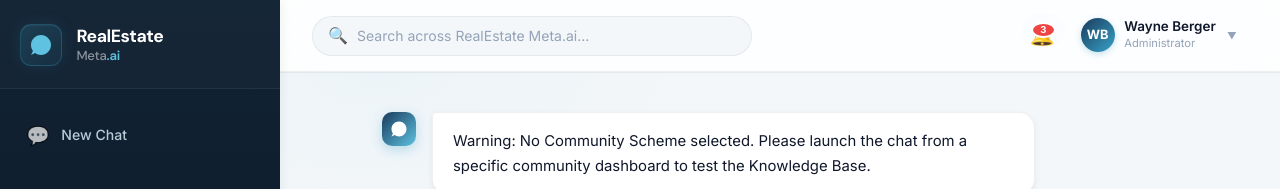
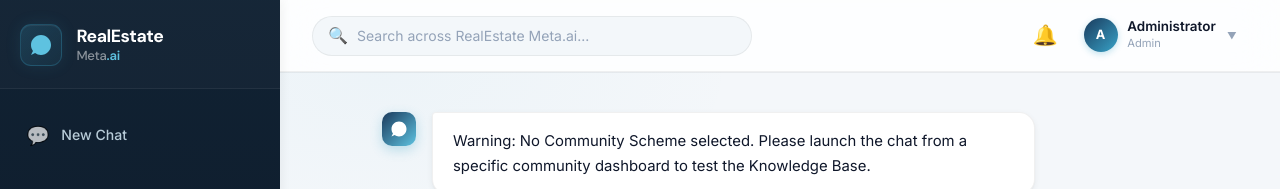
Before and after one commit to iShackDigitalConsultancy/Community_Manager_ai_agent, an Angular app in the folder frontend/: page /chat in a window 1280 px wide. Shown: the top 189 px of the page. Built offline with nearby package versions, Linux system fonts and the light colour scheme.

Commit message:
fix(frontend): make header alerts badge and user profile dynamic

```diff
--- a/frontend/src/app/core/layout/header/header.html
+++ b/frontend/src/app/core/layout/header/header.html
@@ -6,13 +6,13 @@
   <div class="user-profile">
     <div class="notifications">
       <span class="bell-icon">🔔</span>
-      <div class="badge">3</div>
+      <div class="badge" *ngIf="unreadAlerts > 0">{{ unreadAlerts }}</div>
     </div>
     <div class="avatar-container">
-      <div class="avatar">WB</div>
+      <div class="avatar">{{ userInitials }}</div>
       <div class="user-info">
-        <span class="name">Wayne Berger</span>
-        <span class="role">Administrator</span>
+        <span class="name">{{ userName }}</span>
+        <span class="role">{{ userRole }}</span>
       </div>
       <span class="chevron">▼</span>
     </div>
--- a/frontend/src/app/core/layout/header/header.ts
+++ b/frontend/src/app/core/layout/header/header.ts
@@ -1,9 +1,38 @@
-import { Component } from '@angular/core';
+import { Component, OnInit } from '@angular/core';
+import { CommonModule } from '@angular/common';
 
 @Component({
   selector: 'app-header',
   standalone: true,
+  imports: [CommonModule],
   templateUrl: './header.html',
   styleUrl: './header.scss'
 })
-export class Header {}
+export class Header implements OnInit {
+  unreadAlerts: number = 0;
+  userName: string = 'Administrator';
+  userInitials: string = 'A';
+  userRole: string = 'Admin';
+
+  ngOnInit() {
+    try {
+      const userStr = localStorage.getItem('user');
+      if (userStr) {
+        const user = JSON.parse(userStr);
+        this.userName = user.name || user.email || 'Administrator';
+        this.userRole = user.role === 'manager' ? 'Company Manager' : 'System Admin';
+
+        if (this.userName) {
+            const parts = this.userName.split(' ');
+            if (parts.length >= 2) {
+                this.userInitials = (parts[0][0] + parts[1][0]).toUpperCase();
+            } else {
+                this.userInitials = this.userName.substring(0, 2).toUpperCase();
+            }
+        }
+      }
+    } catch (e) {
+      console.error('Failed to parse user from local storage in header', e);
+    }
+  }
+}
```
